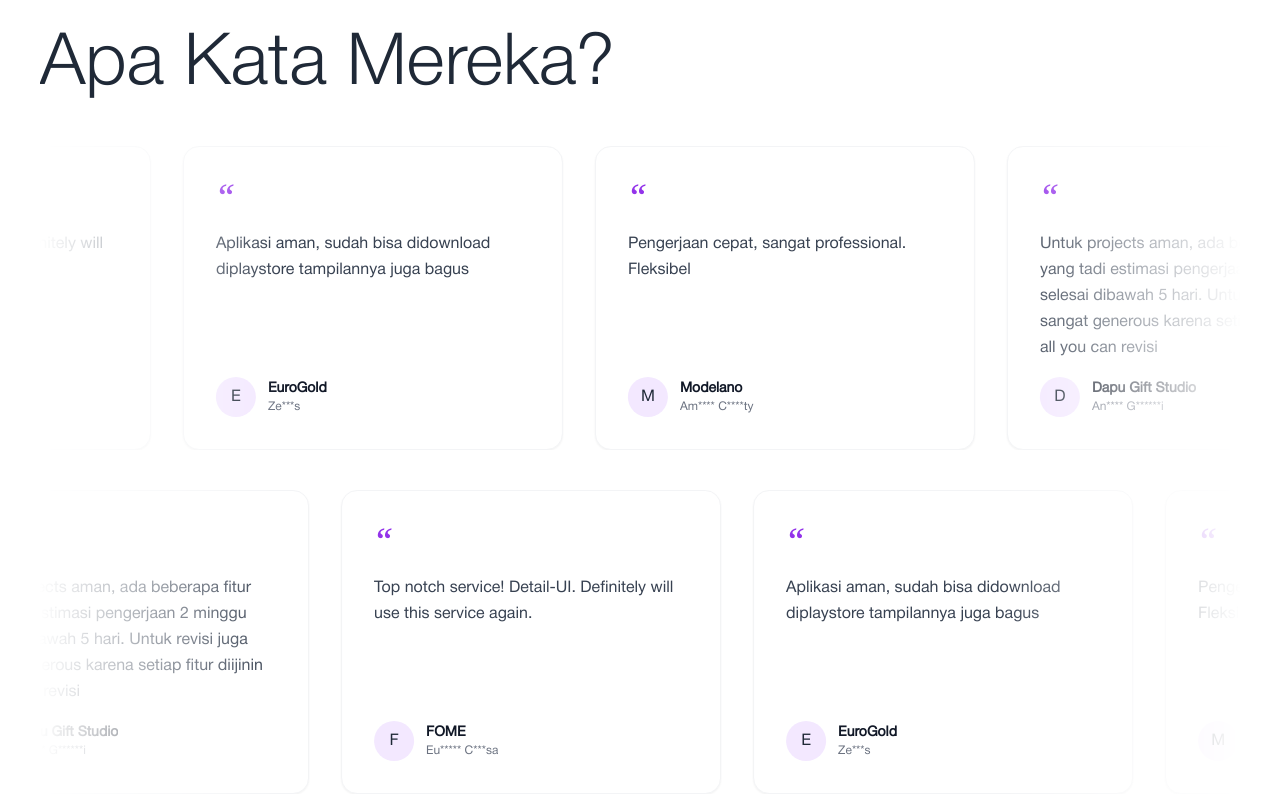
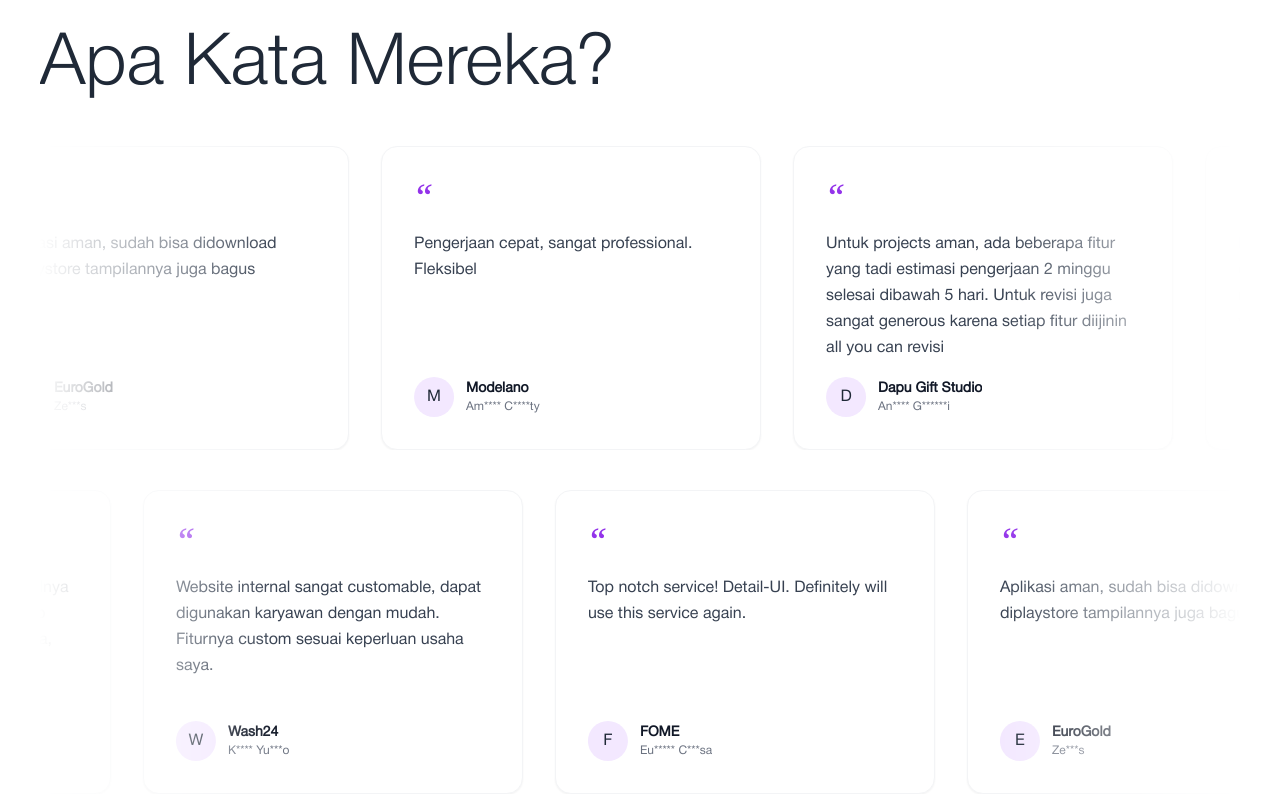
Before and after one commit to Aliux7/ace-solve, a Next.js app: page / in a window 1280 px wide. Shown: the part 3882-4682 px from the top of the page. Built offline with nearby package versions, Linux system fonts and the light colour scheme.

Commit message:
feats: add company

```diff
--- a/src/app/components/sections/home/TestimonialSection.tsx
+++ b/src/app/components/sections/home/TestimonialSection.tsx
@@ -27,6 +27,24 @@
       "Untuk projects aman, ada beberapa fitur yang tadi estimasi pengerjaan 2 minggu selesai dibawah 5 hari. Untuk revisi juga sangat generous karena setiap fitur diijinin all you can revisi",
     author: "An**** G******i",
     role: "Dapu Gift Studio",
+    avatar: "...",
+  },
+  {
+    quote: "Fitur sangat user friendly, gampang dimengerti dan pengerjaan cepat. Semua mantap dari website internal sampai website untuk mahasiswa dan dosen",
+    author: "K*****",
+    role: "Binus University",
+    avatar: "...",
+  },
+  {
+    quote: "Pengerajaan cepat, fleksibel juga. Awalnya ingin buat landing page buat bootcamp terus nambah jadi website courses juga, hasilnya bagus dan cepat.",
+    author: "S*********s Cl****t",
+    role: "BitLearn",
+    avatar: "...",
+  },
+  {
+    quote: "Website internal sangat customable, dapat digunakan karyawan dengan mudah. Fiturnya custom sesuai keperluan usaha saya.",
+    author: "K**** Yu***o",
+    role: "Wash24",
     avatar: "...",
   },
 ];
```
